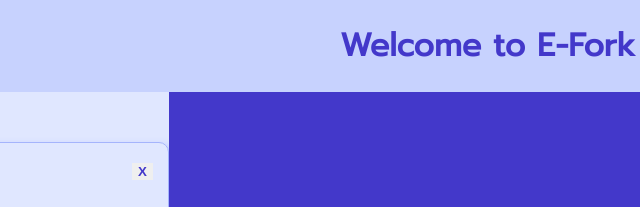
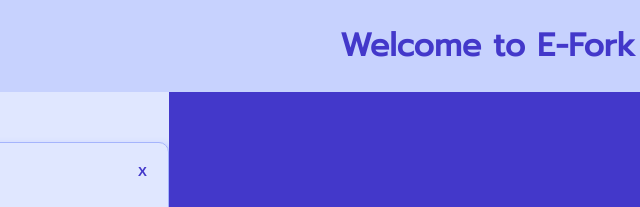
Before and after one commit to SteveMuiyuro/Project_E-Fork-Library, a plain HTML site: page index.html in a window 1280 px wide. Both pictures are taken after a click on the button "Add Book". Shown: the top 207 px of the page, 93-733 px from the left. Drawn offline with Linux system fonts and the light colour scheme.

Commit message:
Adjust background-color for the close button

```diff
--- a/styles.css
+++ b/styles.css
@@ -123,6 +123,7 @@ label {
   font-weight: bold;
   border: none;
   transition: all 0.3s ease-in;
+  background-color: #e0e7ff;
 }
 
 .close_button:hover {
```
